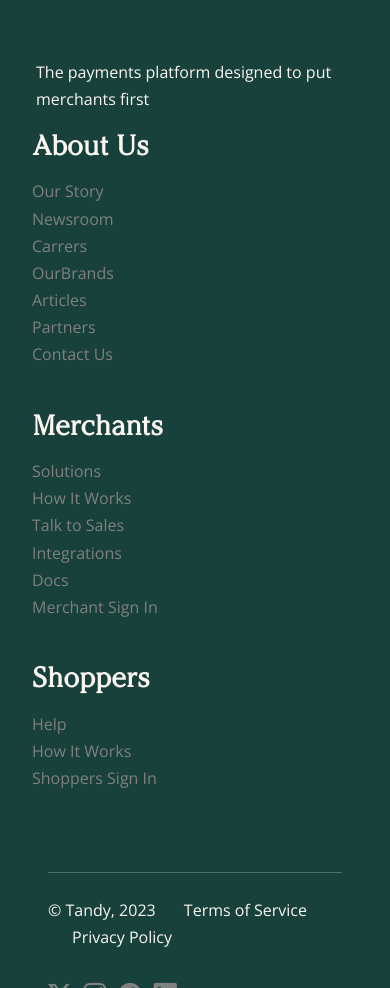
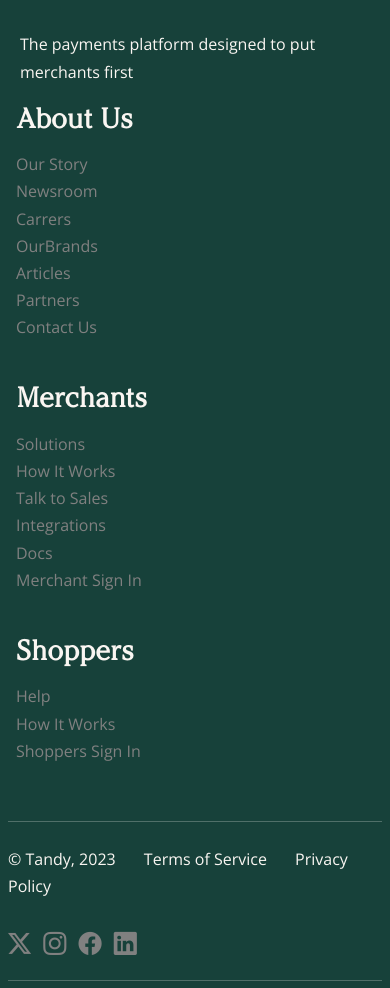
Before and after one commit to tiubarore/tandym, a website: page index.html in a window 390 px wide. Shown: the part 6180-7168 px from the top of the page. Drawn offline with nearby package versions, Linux system fonts and the light colour scheme; a web font is replaced by a local one.

Commit message:
added mobile funtionality

```diff
--- a/index.html
+++ b/index.html
@@ -326,7 +326,7 @@
               <img src="images/Integrations Row 4.svg" alt="" />
             </div>
           </div>
-          <div class="col-md-5 mt-md-6 ms-4 mt-5">
+          <div class="col-md-5 mt-md-6 ms-md-4 mx-2 mt-5">
             <p class="lead fw-bold lightblue">Integrations</p>
             <h1>Pre-build recipes for the most popular tools</h1>
             <p class="mt-4 mb-5">
@@ -347,7 +347,7 @@
     </section>
 
     <section class="final py-md-6 py-5 bg-secondary text-light">
-      <div class="row mx-md-5 mx-3">
+      <div class="row mx-md-5 mx-2">
         <div class="col-md-4">
           <h1 class="text-light">Join the revolution</h1>
           <p class="lead fs-6">
@@ -382,11 +382,11 @@
             alt=""
             class="img-fluid d-md-block d-none"
           />
-          <p class="text-light mt-md-5 mt-1 ms-3 ms-md-0">
+          <p class="text-light mt-md-5 mt-1 ms-md-0">
             The payments platform designed to put merchants first
           </p>
         </div>
-        <div class="col-md-3 text-light about-us px-4 mb-md-5 mb-4">
+        <div class="col-md-3 text-light about-us px-2 px-md-4 mb-md-5 mb-4">
           <h1 class="text-light fs-1">About Us</h1>
           <ul class="list-unstyled">
             <li>
@@ -412,7 +412,7 @@
             </li>
           </ul>
         </div>
-        <div class="col-md-3 text-light merchants px-4 mb-md-5 mb-4">
+        <div class="col-md-3 text-light merchants px-md-4 px-2 mb-md-5 mb-4">
           <h1 class="text-light fs-1">Merchants</h1>
           <ul class="list-unstyled">
             <li>
@@ -435,7 +435,7 @@
             </li>
           </ul>
         </div>
-        <div class="col-md-3 text-light about-us px-4 mb-md-5 mb-4">
+        <div class="col-md-3 text-light about-us px-md-4 px-2 mb-md-5 mb-4">
           <h1 class="text-light fs-1">Shoppers</h1>
           <ul class="list-unstyled">
             <li>
@@ -450,7 +450,7 @@
           </ul>
         </div>
       </div>
-      <div class="mx-5 py-4">
+      <div class="mx-md-5 mx-2 py-md-4">
         <hr class="text-light mb-4" />
         <div class="row">
           <div class="col-md-5 text-light">
@@ -471,9 +471,9 @@
           </div>
         </div>
       </div>
-      <hr class="text-light mx-5 mb-4" />
+      <hr class="text-light mx-md-5 mx-2 mb-4" />
 
-      <p class="text-light mx-5">
+      <p class="text-light mx-md-5 mx-2">
         Tandym loan products are issued by Celtic Bank.
       </p>
     </footer>
```
